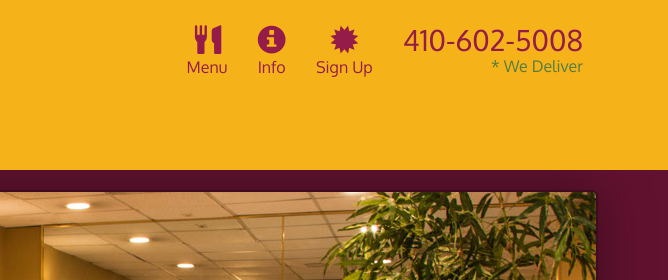
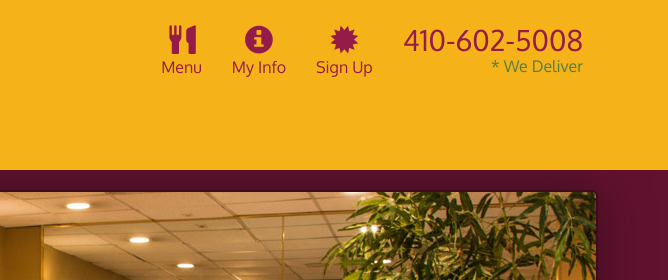
Before and after one commit to KonstantinosTsalas/mod5_sol, a plain HTML site: page index.html in a window 1280 px wide. Shown: the top 280 px of the page, 612-1280 px from the left. Drawn offline with Linux system fonts and the light colour scheme.

Commit message:
navbar: changed info to my info

```diff
--- a/index.html
+++ b/index.html
@@ -53,7 +53,7 @@
               </li>
               <li>
                 <a ui-sref="public.info">
-                  <span class="glyphicon glyphicon-info-sign"></span><br class="hidden-xs"> Info</a>
+                  <span class="glyphicon glyphicon-info-sign"></span><br class="hidden-xs">My Info</a>
               </li>
               <li>
                 <a ui-sref="public.signUp">
```
